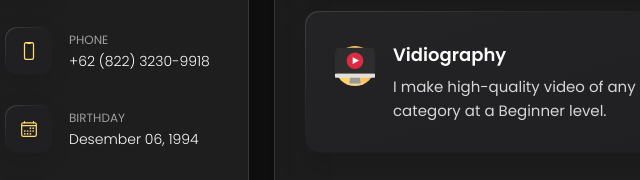
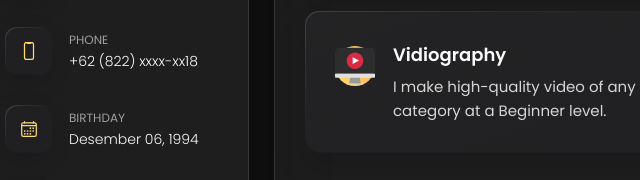
Before and after one commit to lordziaga/mfauzisetiawan.github.io, a plain HTML site: page index.html in a window 1280 px wide. Shown: the part 560-740 px from the top of the page, 66-706 px from the left. Drawn offline with nearby package versions, Linux system fonts and the light colour scheme.

Commit message:
Update index.html
remove personal phone number

```diff
--- a/index.html
+++ b/index.html
@@ -67,7 +67,7 @@
                         <div class="contact-info">
                             <p class="contact-title">Phone</p>
 
-                            <a href="tel:+6282232309918" class="contact-link">+62 (822) 3230-9918</a>
+                            <a href="#" class="contact-link">+62 (822) xxxx-xx18</a>
                         </div>
                     </li>
 
```
